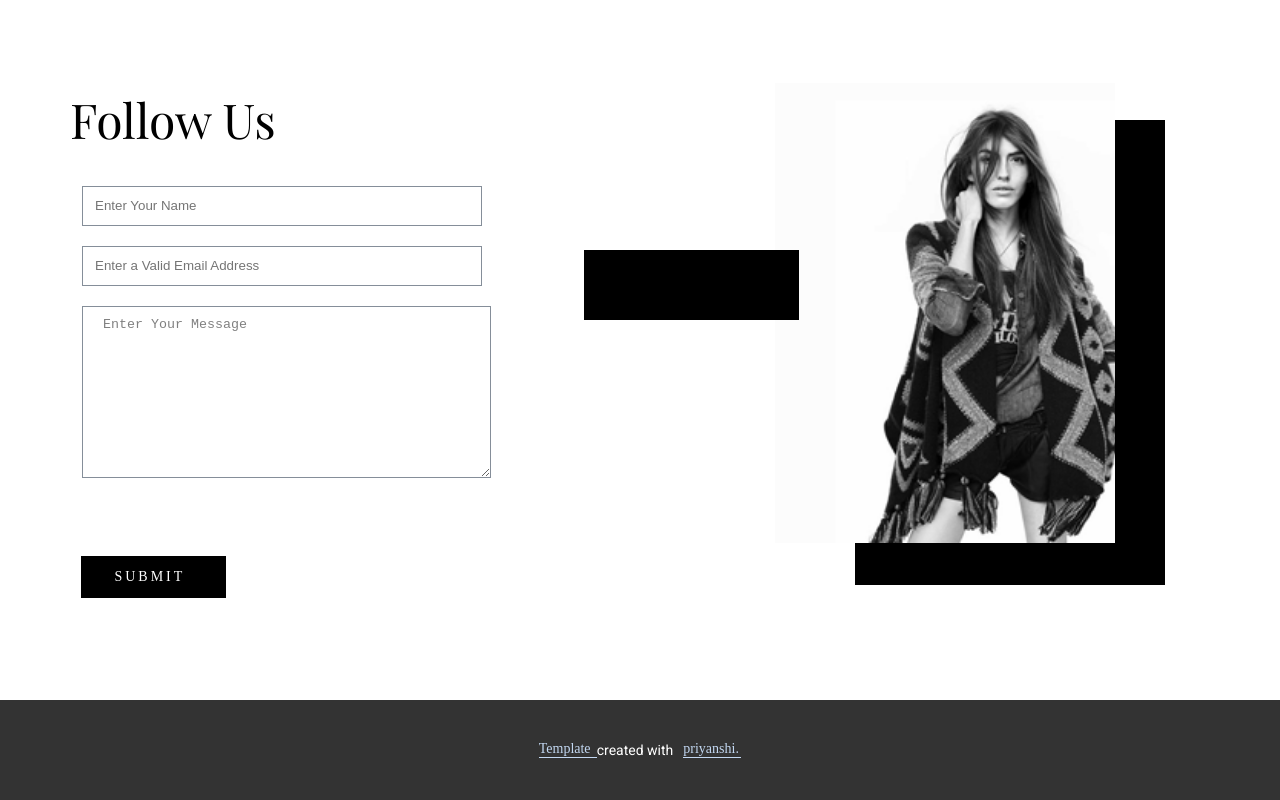
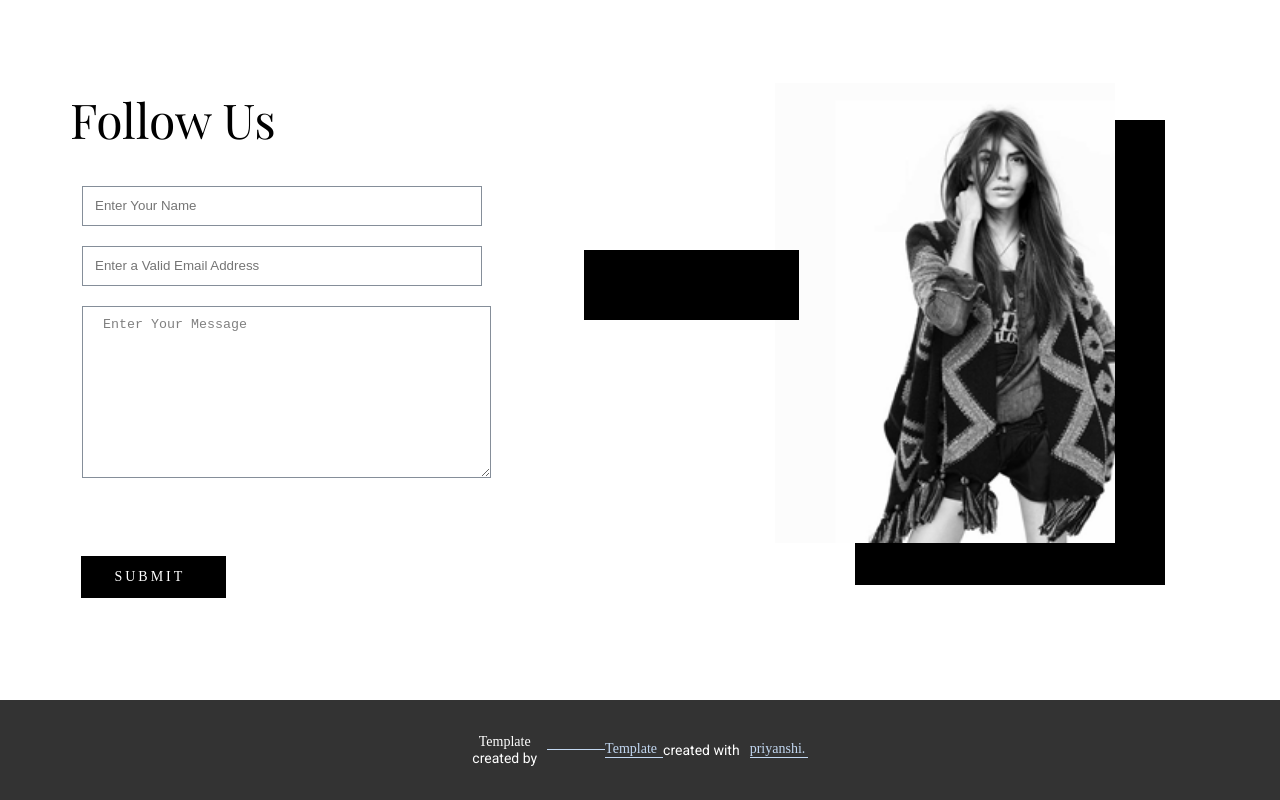
Before and after one commit to priyanshivj/zara-website, a plain HTML site: page index.html in a window 1280 px wide. Shown: the part 4612-5412 px from the top of the page. Drawn offline with nearby package versions, Linux system fonts and the light colour scheme; a web font is replaced by a local one.

Commit message:
Update index.html

```diff
--- a/index.html
+++ b/index.html
@@ -173,7 +173,7 @@
     <div class="container-fluid color-grey">
       <section class="full8">
         <div class="text8">
-          <!-- <span>Template <p>created with  <a href="#">Nicepage. </a></p>   </span> -->
+          <span>Template <p>created by  <a href="#"Priyanshi. </a></p>   </span>
         <a href="#">
           <span>Template</span>
         </a>
```
